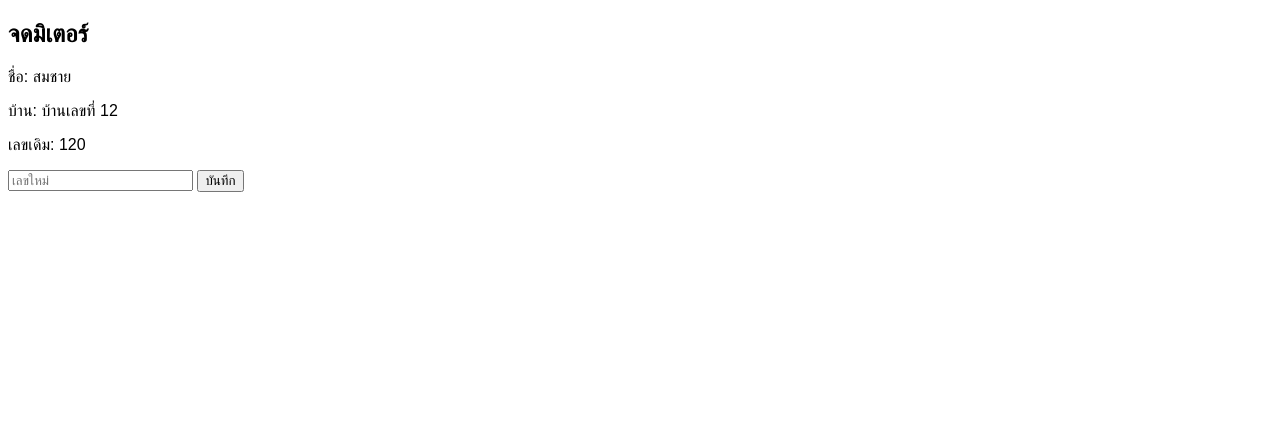
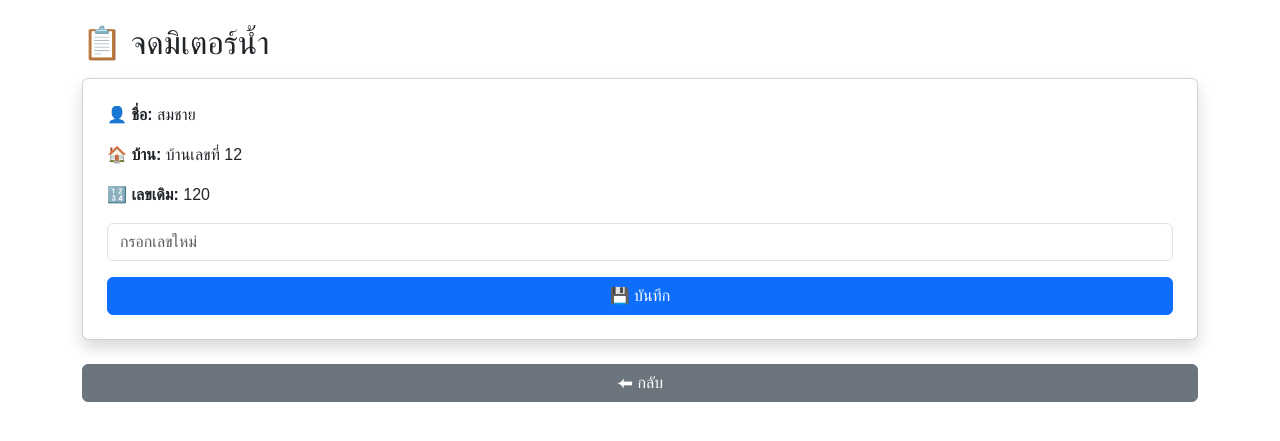
Before and after one commit to poplaga2019-max/water-billing, a PHP site: page /meter.php?id=1 in a window 1280 px wide. Shown: the top 441 px of the page. Run offline with PHP 8.4, Linux system fonts and the light colour scheme; a user stored in the database is signed in; data comes from the database, SQL or seed files in the repository.

Commit message:
Update meter.php

```diff
--- a/meter.php
+++ b/meter.php
@@ -1,6 +1,10 @@
 <?php
 session_start();
 include 'config/db.php';
+
+if(!isset($_SESSION['user'])){
+    header("Location: login.php");
+}
 
 $id = $_GET['id'];
 
@@ -11,8 +15,9 @@
     $old = $cust['last_unit'];
 
     if($new < $old){
-        echo "เลขผิด";
+        $error = "เลขใหม่ต้องมากกว่าเดิม";
     }else{
+
         $used = $new - $old;
         $amount = 0;
 
@@ -37,6 +42,8 @@
 
         // อัปเดตมิเตอร์
         $conn->query("UPDATE customers SET last_unit=$new WHERE id=$id");
+
+        header("Location: customers.php");
     }
 }
 ?>
@@ -45,18 +52,35 @@
 <html>
 <head>
     <title>จดมิเตอร์</title>
+
+    <link href="https://cdn.jsdelivr.net/npm/bootstrap@5.3.0/dist/css/bootstrap.min.css" rel="stylesheet">
 </head>
-<body style="font-family: THSarabun, sans-serif;">
-    <h2>จดมิเตอร์</h2>
 
-    <p>ชื่อ: <?= $cust['name'] ?></p>
-    <p>บ้าน: <?= $cust['address'] ?></p>
-    <p>เลขเดิม: <?= $cust['last_unit'] ?></p>
+<body class="container mt-4" style="font-family: THSarabun, sans-serif;">
+
+<h2 class="mb-3">📋 จดมิเตอร์น้ำ</h2>
+
+<div class="card p-4 shadow">
+
+    <p><strong>👤 ชื่อ:</strong> <?= $cust['name'] ?></p>
+    <p><strong>🏠 บ้าน:</strong> <?= $cust['address'] ?></p>
+    <p><strong>🔢 เลขเดิม:</strong> <?= $cust['last_unit'] ?></p>
+
+    <?php if(isset($error)){ ?>
+        <div class="alert alert-danger"><?= $error ?></div>
+    <?php } ?>
 
     <form method="POST">
-        <input type="number" name="new_unit" placeholder="เลขใหม่" required>
-        <button name="save">บันทึก</button>
+        <input type="number" name="new_unit" class="form-control mb-3" placeholder="กรอกเลขใหม่" required>
+
+        <button name="save" class="btn btn-primary w-100">💾 บันทึก</button>
     </form>
+
+</div>
+
+<br>
+
+<a href="customers.php" class="btn btn-secondary w-100">⬅ กลับ</a>
 
 </body>
 </html>
```
Lines whose indentation alone changed are shown as unchanged.
